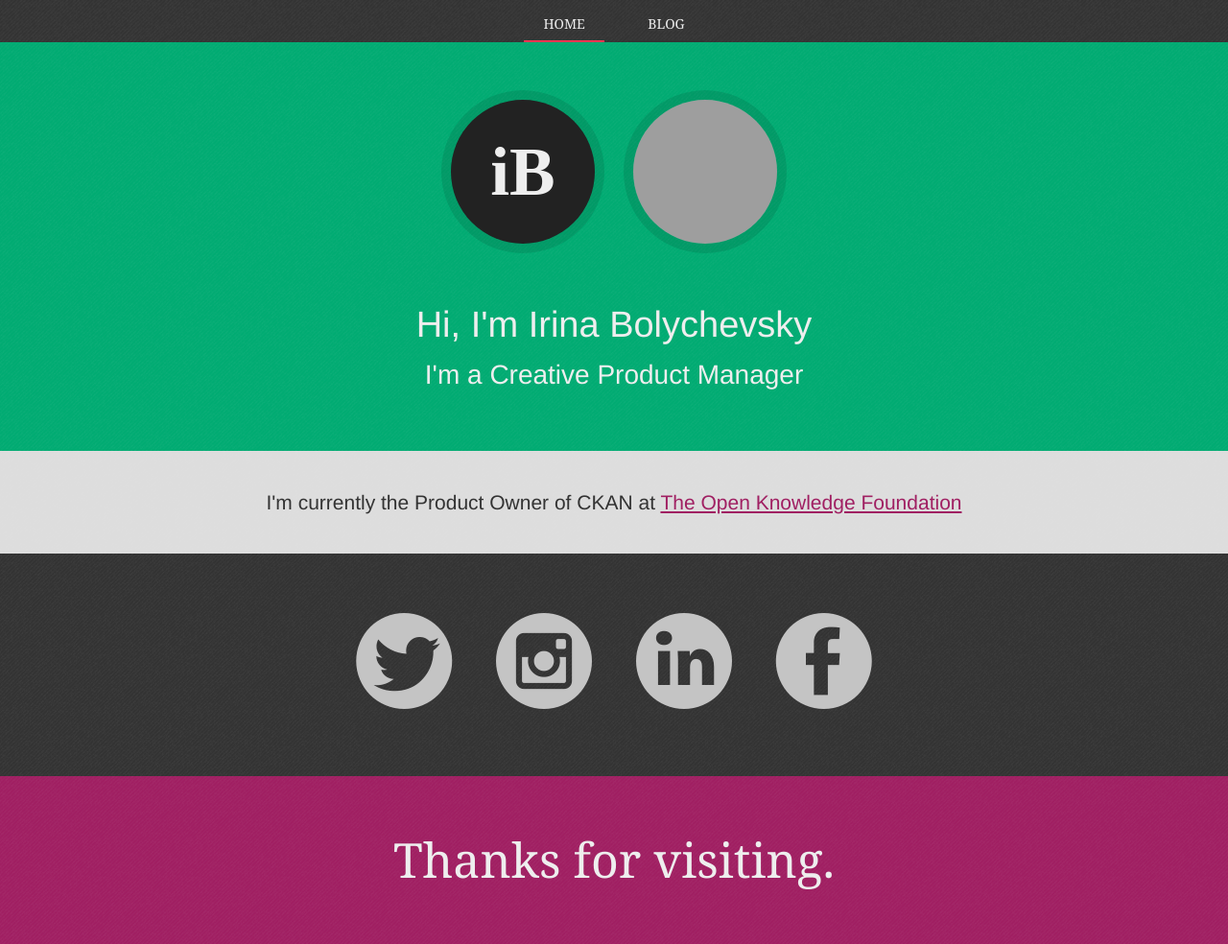
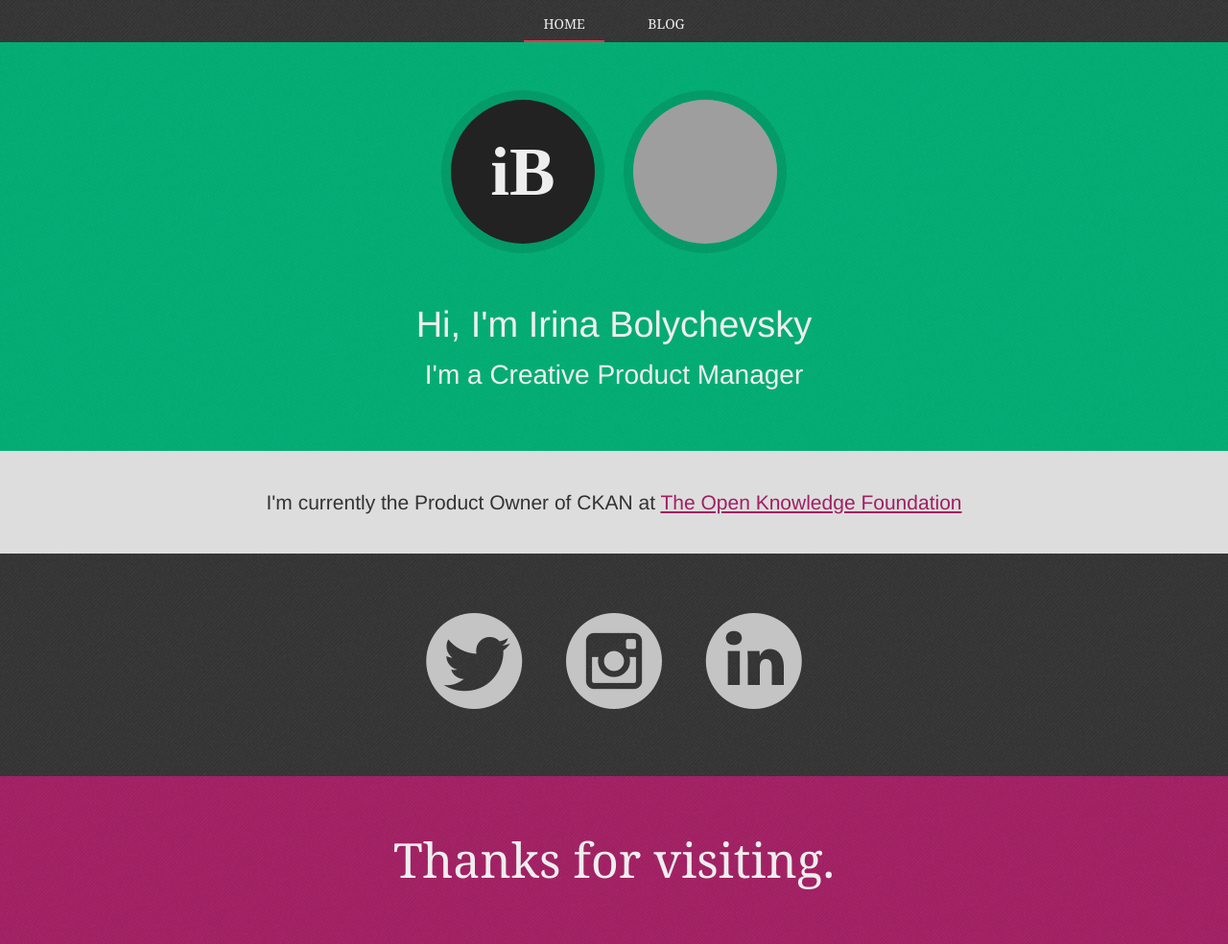
Before and after one commit to shevski/shevski.com, a Jekyll site: the page built from index.html, in a window 1280 px wide. Shown: the whole page at 96% size. Built offline with Jekyll 4.4.1, drawn with Linux system fonts in a browser that asks for light colours; grey boxes are pictures that could not be loaded.

Commit message:
Update index.html
removing facebook link

```diff
--- a/index.html
+++ b/index.html
@@ -27,7 +27,6 @@ selected: home
 			<li><a href="http://twitter.com/shevski" target="_blank" class="ss-twitter"><span>Twitter</span></a></li>
 			<li><a href="http://instagram.com/shevski" target="_blank" class="ss-instagram"><span>Instagram</span></a></li>
 			<li><a href="http://uk.linkedin.com/pub/irina-bolychevsky/b/11a/91" target="_blank" class="ss-linkedin"><span>LinkedIn</span></a></li>
-			<li><a href="http://www.facebook.com/shevski" target="_blank" class="ss-facebook"><span>Facebook</span></a></li>
 		</ul>
 	</div>
 </section>
```
